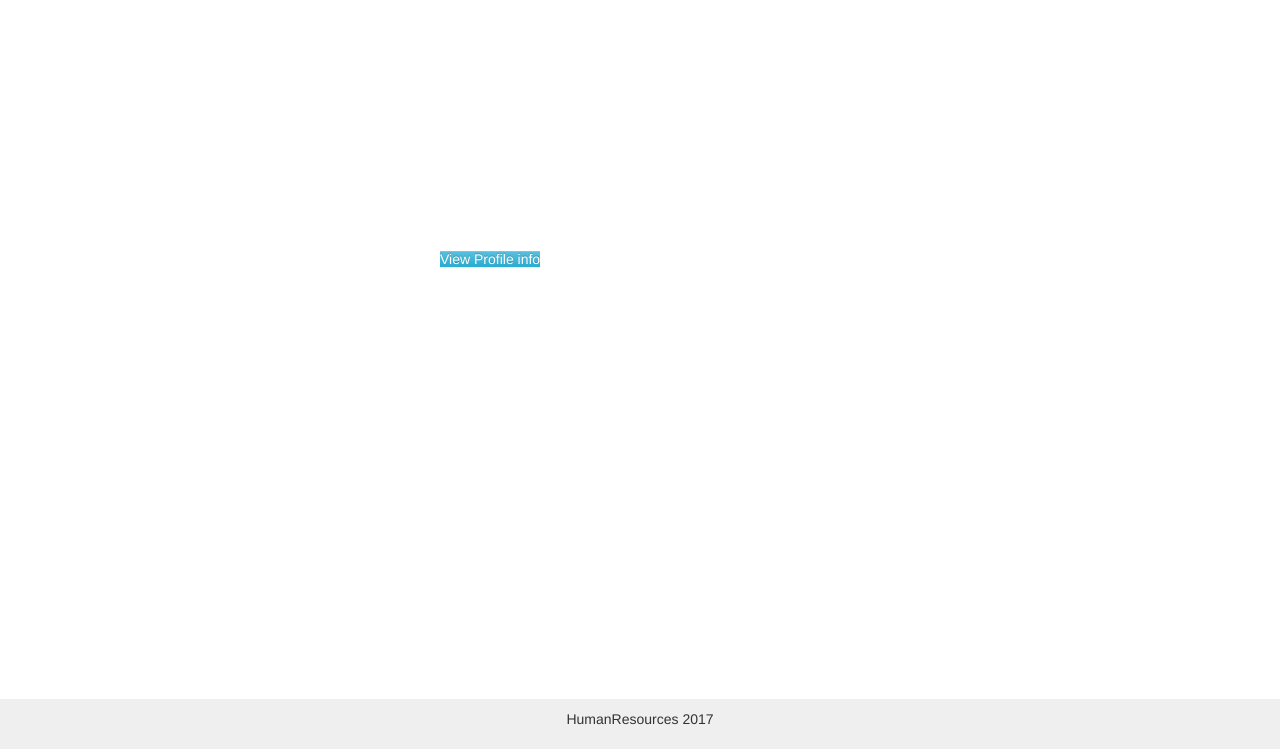
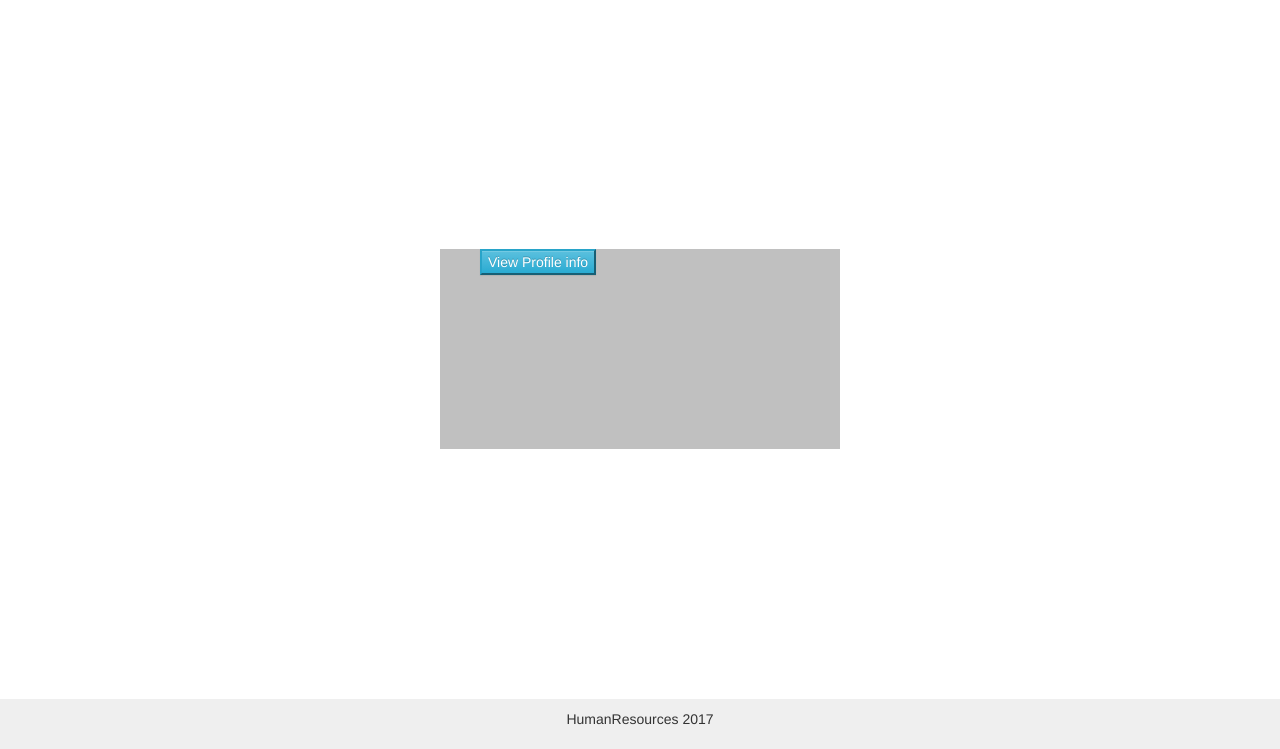
Before and after one commit to sxHelloWorld/SWEN-344-API-Project, a PHP site: page /employeeHome.php in a window 1280 px wide. Shown: the part 51-800 px from the top of the page. Run offline with PHP 8.4, Linux system fonts and the light colour scheme.

Commit message:
messing around with styling more

```diff
--- a/website/html/css/employeeHome.css
+++ b/website/html/css/employeeHome.css
@@ -1,4 +1,5 @@
 #buttonLinks {
+	background-color: #C0C0C0;
     position: absolute;
     height: 200px;
    	width: 400px;
@@ -6,3 +7,6 @@
     top: 50%;
     left: 50%;
 }
+#view-info {
+	padding: 1px;
+}
--- a/website/html/employeeHome.php
+++ b/website/html/employeeHome.php
@@ -21,7 +21,7 @@
 
     <div id="navbar" class="navbar-collapse collapse">
         <ul class="nav navbar-nav">
-            <li><a>Dashboard</a></li>
+            <li><a href="employeeHome.php">Dashboard</a></li>
         </ul>
         <ul class="nav navbar-nav navbar-right">
             <li><a>Logout</a></li>
@@ -30,8 +30,12 @@
     </div>
 </nav>
 
-<div id="buttonLinks">
-    <a href="employeeInfo.php" id="view-info" class="btn-info">View Profile info</a>
+<div id="buttonLinks" class="">
+    <ul>
+        <a href="employeeInfo.php">
+            <button class="btn-info">View Profile info</button>
+        </a>
+    </ul>
 </div>
 
 <footer>
```
